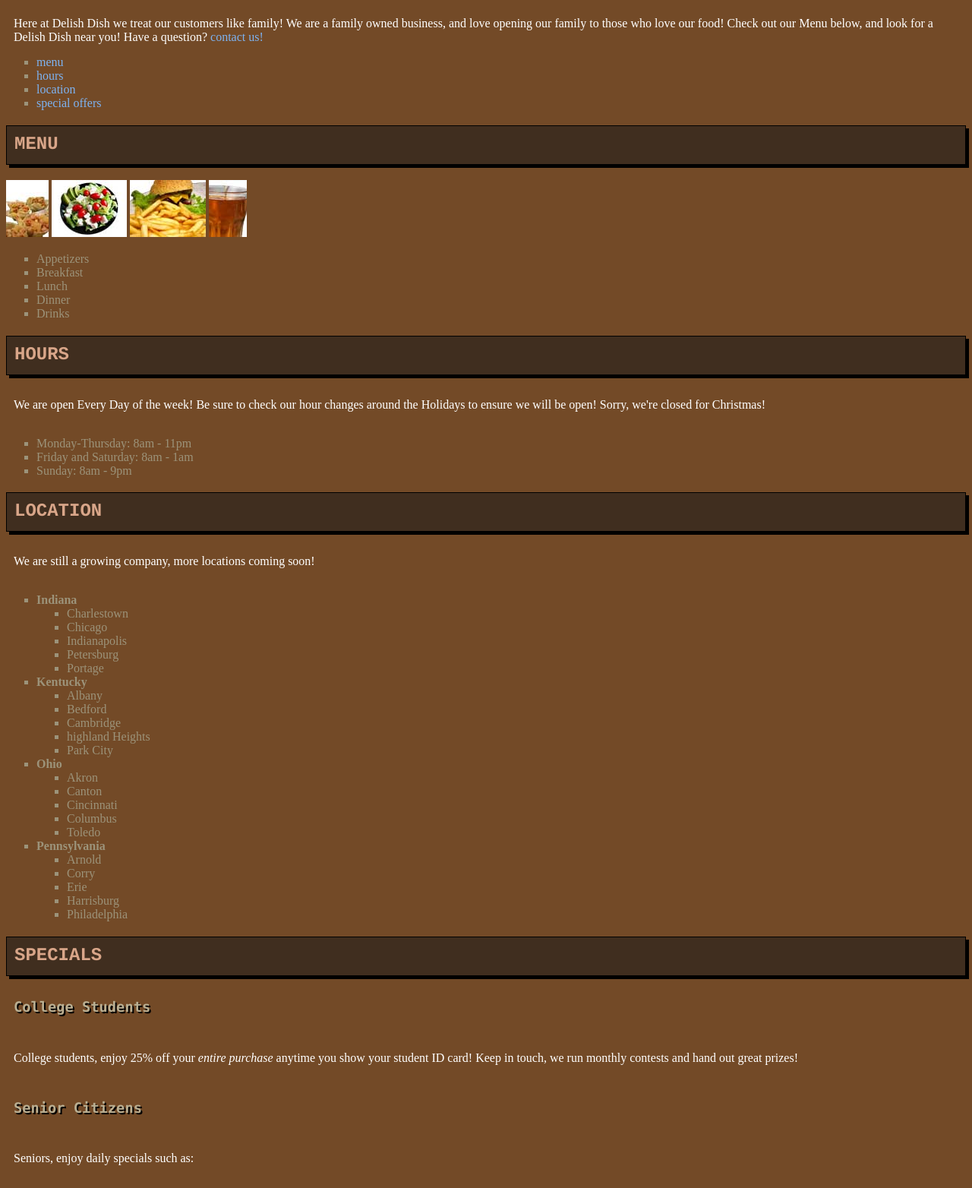
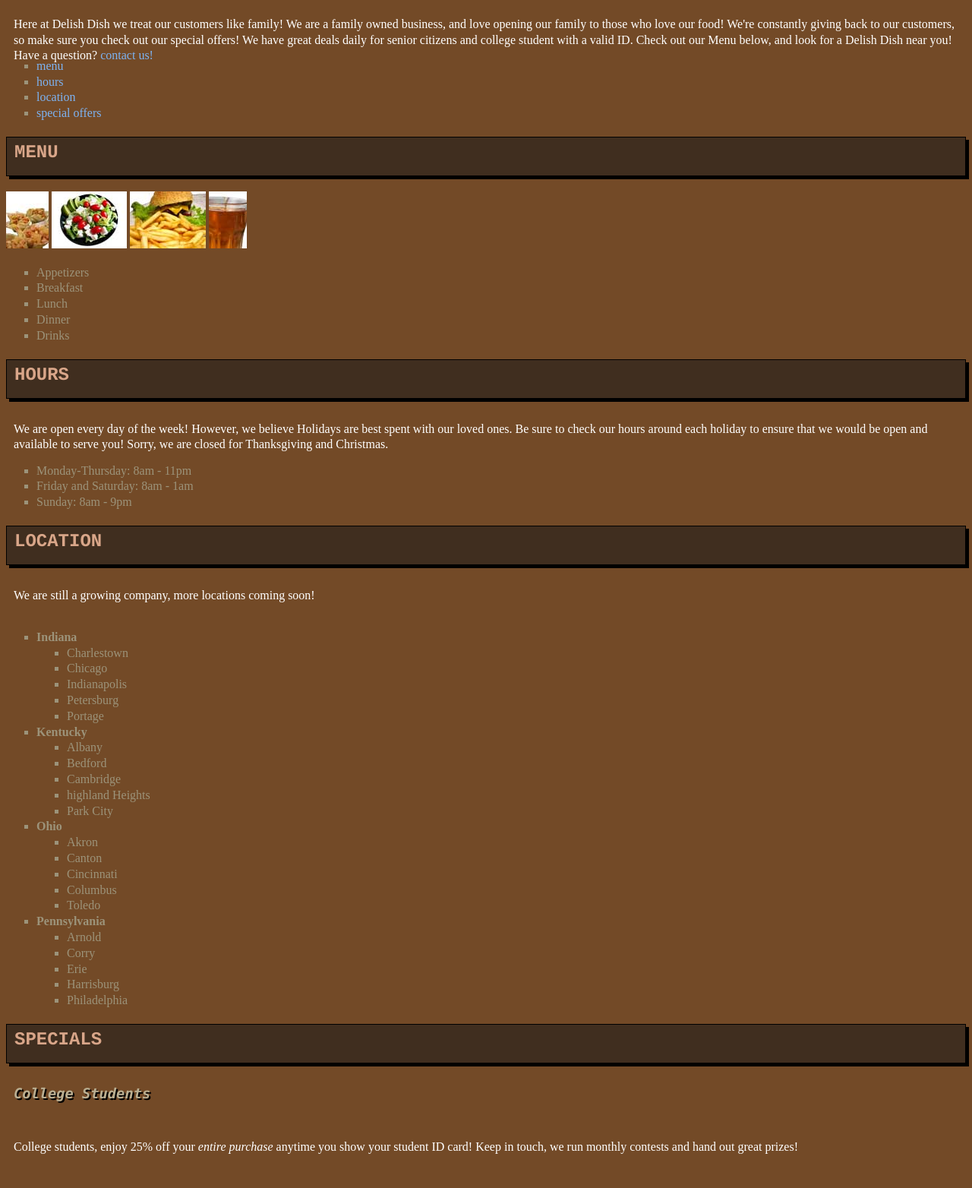
Before and after one commit to NStiner/DWS1, a plain HTML site: page project2/index.html in a window 1280 px wide. Shown: the part 85-1649 px from the top of the page at 76% size. Drawn offline with Linux system fonts and the light colour scheme.

Commit message:
added box model
features, also updated project 2

```diff
--- /dev/null
+++ b/box-model/css/styles.css
@@ -0,0 +1,26 @@
+body {
+	font-size: 80%;
+	font-family: "Courier New", Courier, monospace;
+	letter-spacing: 0.15em;
+	background-color: #efefef;
+	}
+
+ul {
+	list-style-type: none;
+	text-align: center;
+	}
+
+p {
+	text-align: center;
+	}
+
+a {
+	color: #000000;
+	text-transform: uppercase;
+	text-decoration: none;
+	}
+
+a:hover, a#current-page {
+	color: #cc3333;
+	background-color: #ffffff;
+	}
--- a/project2/css/style.css
+++ b/project2/css/style.css
@@ -31,21 +31,24 @@ h3 {
 	padding: 10px;
 	font-family: Lucida Console, monospace;
 	text-shadow: 2px 2px #000000;
+	font-style: italic;
 }
 
 body {
 	background-color: #734A27;
+	line-height: 1.3em;
 }
 
 p {
 	color: #ffffff;
 	font-family: Times New Roman, Times, serif;
 	font-size: 14px
-	width: 600px;
+	width: 300px;
+	margin: 20px auto;
 	height: 25px;
 	padding: 10px;
+}
 
-}
 
 /*--list styles--*/
 
@@ -68,6 +71,7 @@ a:active {
 a:hover {
 	color: #F25F92;
 	text-decoration: underline;
+	background-color: #eee8ea;
 }
 
 a:link {
@@ -78,3 +82,11 @@ a:link {
 a:visited {
 	color: #F27D52;
 }
+
+/*--image styles--*/
+/*
+a:hover {
+
+}
+
+*/
--- a/project2/index.html
+++ b/project2/index.html
@@ -9,7 +9,9 @@
 	<h1 id="top">Delish Dish Restaurant
 	<link href='http://fonts.googleapis.com/css?family=Lobster' rel='stylesheet' type='text/css'></h1>
 	<p>Here at Delish Dish we treat our customers like family! We are a family owned business,
-			and love opening our family to those who love our food! Check out our Menu below,
+			and love opening our family to those who love our food! We're constantly giving
+			back to our customers, so make sure you check out our special offers! We have great
+			deals daily for senior citizens and college student with a valid ID. Check out our Menu below,
 			and look for a Delish Dish near you! Have a question? <a href="emailto:ndstiner@fullsail.edu">contact us!</a>
 	</p>
 		<ul>
@@ -32,15 +34,17 @@
 			<li>Drinks</li><!--This will be a link to a new page-->
 		</ul>
 	<h2 id="hours">Hours</h2>
-	<p>We are open Every Day of the week! Be sure to check our hour changes around the
-		Holidays to ensure we will be open! Sorry, we're closed for Christmas!</p>
+	<p id="hours">We are open every day of the week! However, we believe Holidays are best
+		spent with our loved ones. Be sure to check our hours around each holiday to ensure
+		that we would be open and available to serve you! Sorry, we are closed for Thanksgiving
+		and Christmas.</p>
 		<ul>
 			<li>Monday-Thursday: 8am - 11pm</li>
 			<li>Friday and Saturday: 8am - 1am</li>
 			<li>Sunday: 8am - 9pm</li>
 		</ul>
 	<h2 id="location">Location</h2>
-	<p>We are still a growing company, more locations coming soon!</p>
+	<p id="location">We are still a growing company, more locations coming soon!</p>
 			<ul>
 			<li><strong>Indiana</strong>
 				<ul>
@@ -80,11 +84,11 @@
 				</li>
 			</ul>
 	<h2 id="specials">specials</h2>
-	<h3>College Students</h3>
-	<p>College students, enjoy 25% off your <em>entire purchase</em> anytime you show your
+	<h3 id="collegestudents">College Students</h3>
+	<p id="collegep">College students, enjoy 25% off your <em>entire purchase</em> anytime you show your
 		student ID card! Keep in touch, we run monthly contests and hand out great prizes!</p>
-	<h3>Senior Citizens</h3>
-	<p>Seniors, enjoy daily specials such as:</p>
+	<h3 id="seniorcitizen">Senior Citizens</h3>
+	<p id="seniorsp">Seniors, enjoy daily specials such as:</p>
 		<ul>
 			<li>Mondays: 10% off lunch and dinner items!</li>
 			<li>Tuesdays: 10% off desserts all day!</li>
@@ -94,14 +98,14 @@
 			<li>Saturdays: 50% off your breakfast total!</li>
 			<li>Sundays: Get a <strong>FREE</strong> meal, when you purchase one at regular price!</li>
 		</ul>
-	<h3>Is it your birthday?</h3>
+	<h3 id="birthday">Is it your birthday?</h3>
 	<figure>
 		<img src="images/desserts.jpg" alt="project2"
 			width="300"
 			height="150" />
 		<figcaption>Some of our customers favorite desserts!</figcaption>
 	</figure>
-	<p>Enjoy 10% off <em>your</em> meal, and enjoy a <strong>FREE</strong> dessert on us, your choice!</p>
+	<p id="birthdayp">Enjoy 10% off <em>your</em> meal, and enjoy a <strong>FREE</strong> dessert on us, your choice!</p>
 	<a href="#top">Top of Page</a>
 	</body>
 </html>
--- /dev/null
+++ b/trainingWeek2/b/css/main.css
@@ -0,0 +1,51 @@
+/*--main css for styling-text.html--*/
+
+/*---Main headings--*/
+h1 {
+	font-family: georgia, times, serif;
+	font-size: 250%;
+	text-shadow: 2px 2px #666666;
+}
+
+h2 {
+	font-family: gill-sans, arial, sans-serif;
+	font-size: 90%;
+	text-transform: uppercase;
+}
+
+h3 {
+	font-size: 150%;
+}
+
+/*--body--*/
+
+p {
+	font-family: arial, verdana, sans-serif;
+}
+
+h, { /*need to add links*/
+	font-weight: normal;
+}
+
+#intro {
+	font-weight: bold;
+}
+
+#credit {
+	font-style: italic
+	text-align: right-align;
+}
+
+p {
+	line-height: 1.4em;
+}
+
+/*--links--*/
+
+a:link {
+	text-decortaion: none;
+}
+
+a:hover {
+	text-decoration: underline;
+}
```
Also changed, not shown: box-model/box-model.html (added, +26 -0 lines), trainingWeek2/b/color-styling-text/styling-text.html (+1 -0 lines), trainingWeek2/b/color.html (renamed from trainingWeek2/b/css/color.html, +1 -2 lines), trainingWeek2/b/css/style.css (+6 -6 lines), box-model/images/cafe_front.jpg (added), box-model/images/logo.png (added), project2/gitlinks.txt (added), project2/project2Requirements.txt (added).
